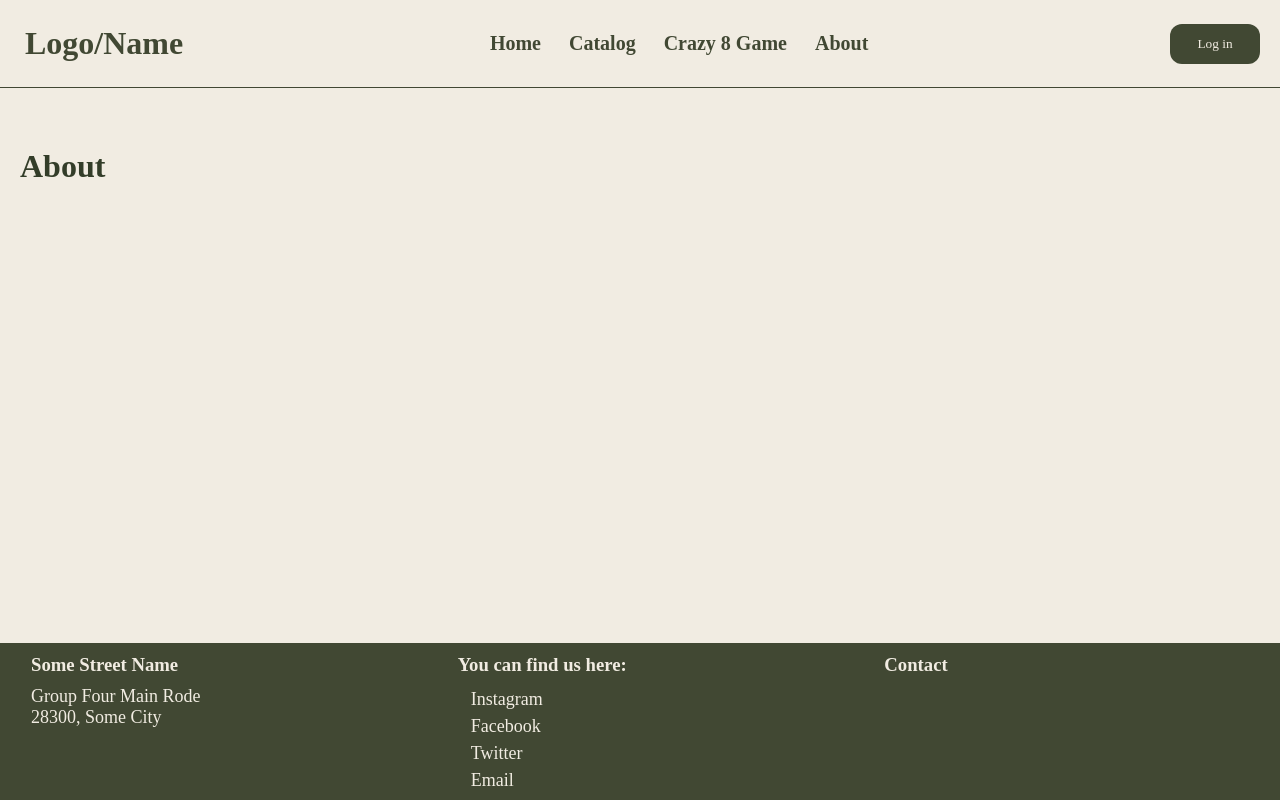
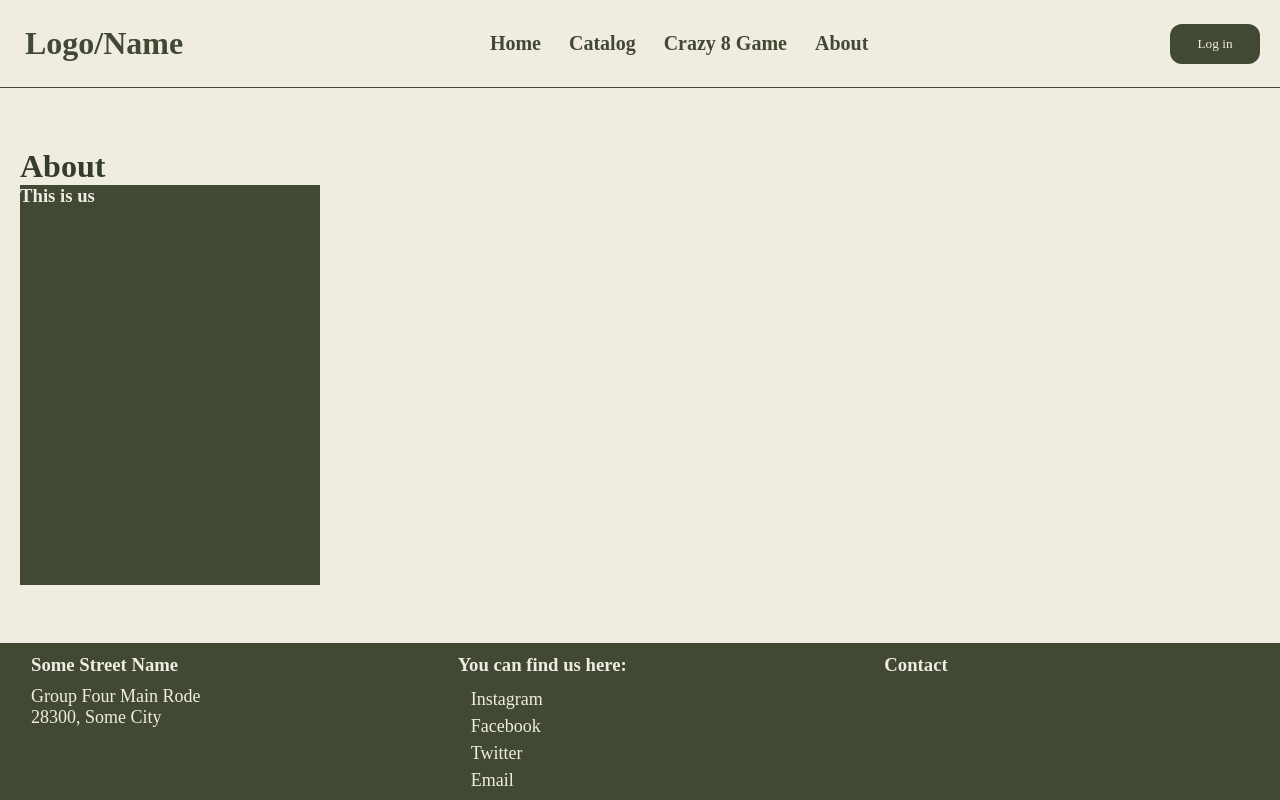
Before and after one commit to champagnekapy/skupina_4, a React (Create React App) app: page /About in a window 1280 px wide. Built offline with nearby package versions, Linux system fonts and the light colour scheme.

Commit message:
Added stuff to the about page

```diff
--- a/src/components/About.jsx
+++ b/src/components/About.jsx
@@ -10,6 +10,9 @@ function About() {
       exit={{ opacity: 0, transition: { duration: 1 } }}
     >
       <h1>About</h1>
+      <div className="aboutMain">
+        <h3>This is us</h3>
+      </div>
     </motion.div>
   );
 }
--- a/src/components/Footer.jsx
+++ b/src/components/Footer.jsx
@@ -45,6 +45,7 @@ const links = {
       <div className="contact">
         <h3>Contact</h3>
       </div>
+
     </motion.div>
 
   );
--- a/src/index.css
+++ b/src/index.css
@@ -20,6 +20,17 @@ code {
 }
 body {
   background: #f1ece2;
+}
+/* Addedd the about page styles */
+.aboutMain {
+  background-color: #414833;
+
+  height: 400px;
+  width: 300px;
+}
+.aboutMain h3 {
+  color: #f1ece2;
+  font-style: bold;
 }
 .navbar {
   padding: 20px;
```
